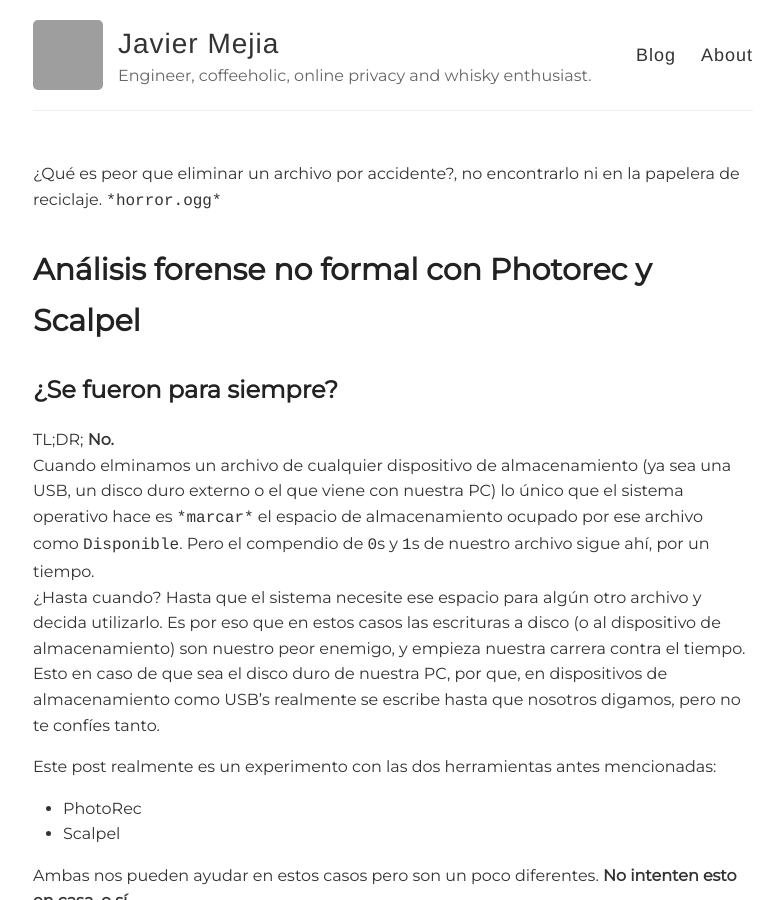
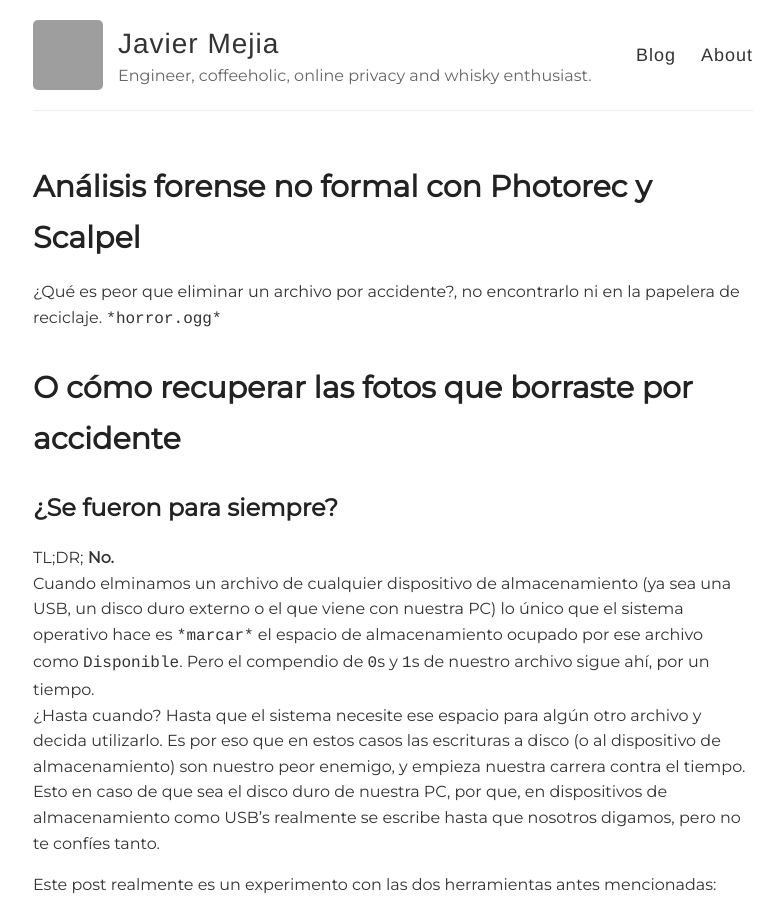
Before and after one commit to xavrb/xavrb.github.io, a Jekyll site: the page built from _posts/2017-10-27-photorec-scalpel.md, in a window 1280 px wide and 900 px high. Shown: the whole window, without its empty margins (247-1030 px from the left). Built offline with Jekyll 4.4.1, drawn with Linux system fonts in a browser that asks for light colours; our own code applies the rules of GitHub Pages for plain Markdown files; part of the change alters nothing that is shown; grey boxes are pictures that could not be loaded.

Commit message:
new post

```diff
--- a/_posts/2017-10-27-photorec-scalpel.md
+++ b/_posts/2017-10-27-photorec-scalpel.md
@@ -1,13 +1,13 @@
 ---
 layout: post
-title: Análisis forense no formal con Photorec y Scalpel: O cómo recuperar las fotos que borraste por accidente
+title: Análisis forense no formal con Photorec y Scalpel
 tags: [recuperación]
 ---
 
 
 ¿Qué es peor que eliminar un archivo por accidente?, no encontrarlo ni en la papelera de reciclaje. `*horror.ogg*`
 
-# Análisis forense no formal con Photorec y Scalpel
+# O cómo recuperar las fotos que borraste por accidente
 
 ## ¿Se fueron para siempre?
 
```
